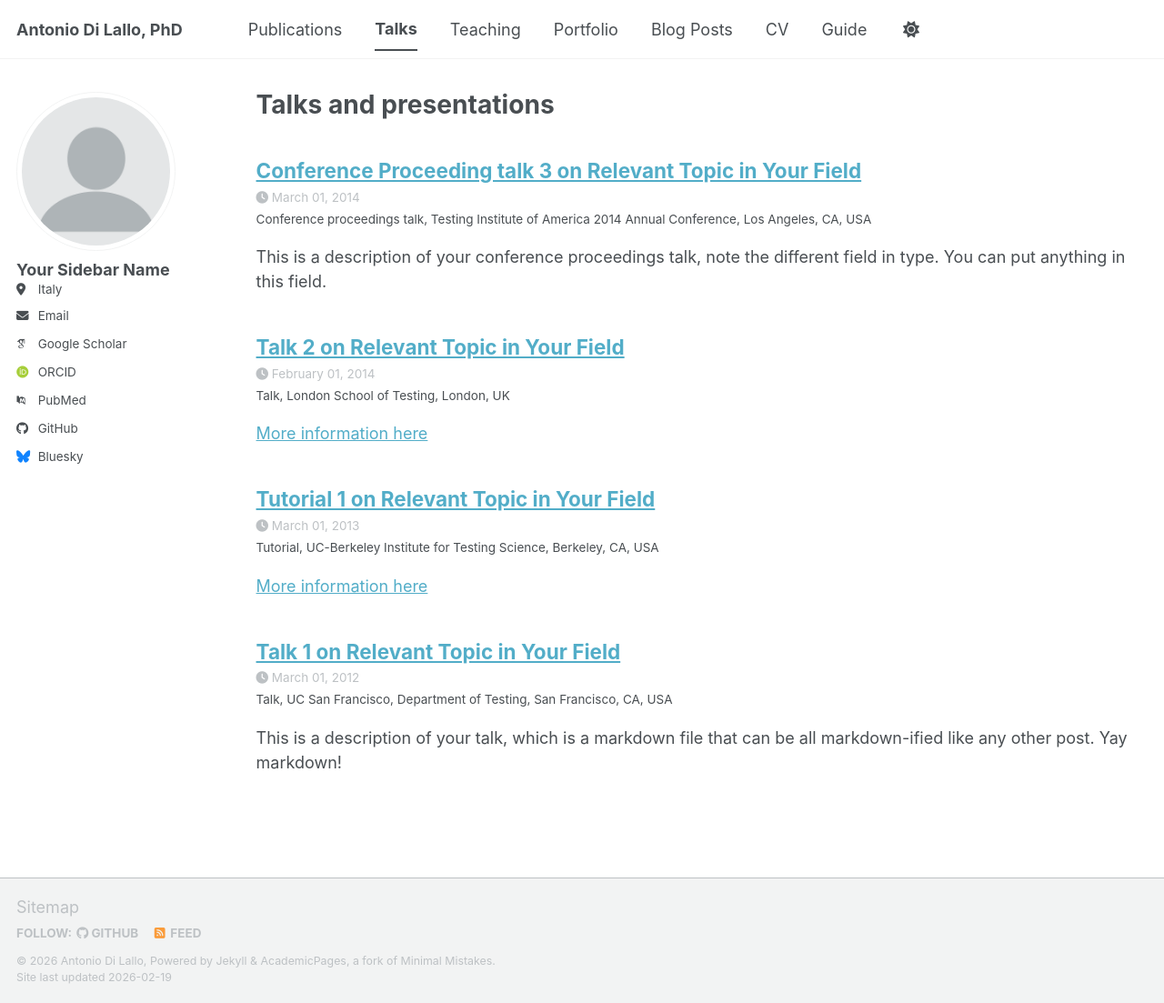
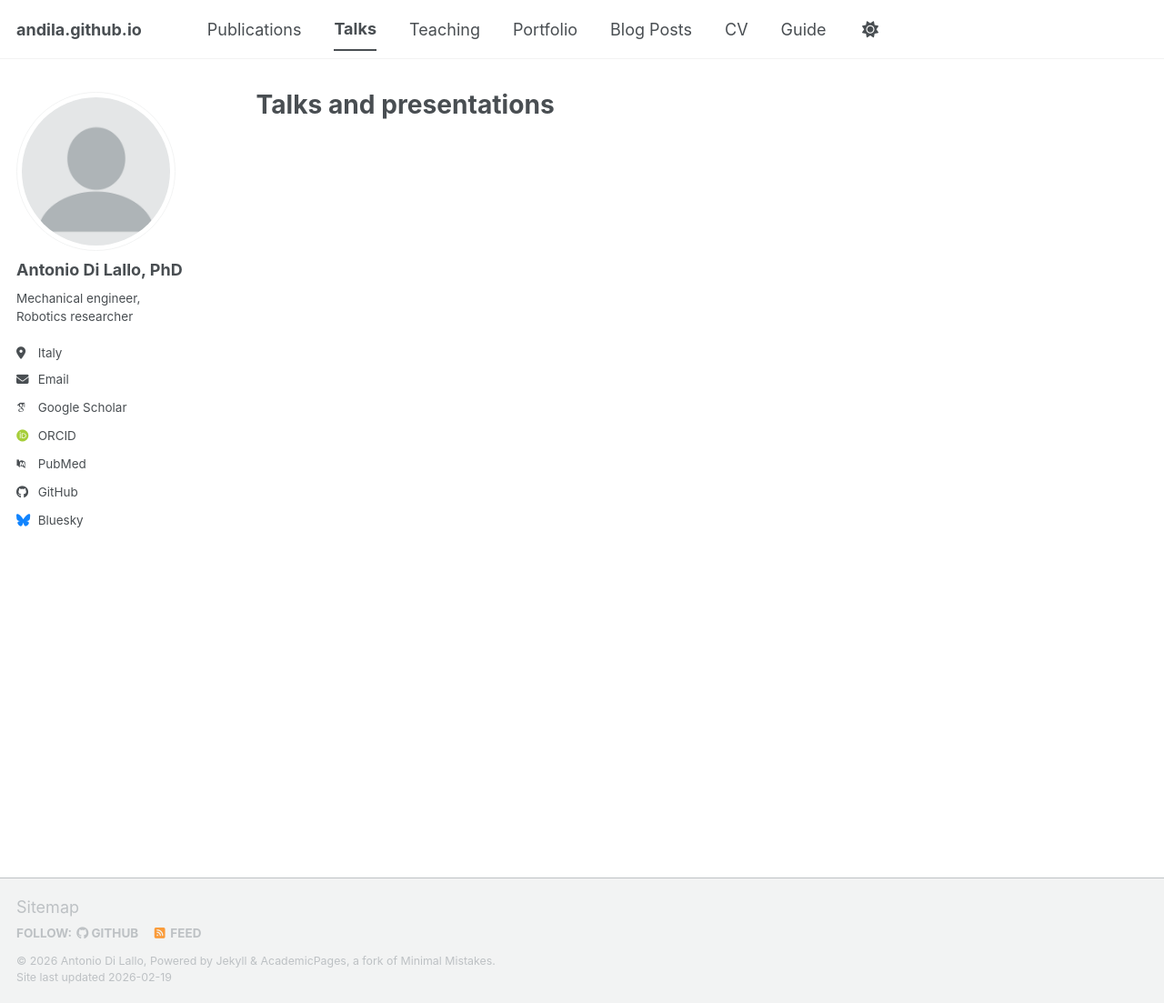
Before and after one commit to AnDiLa/andila.github.io, a Jekyll site: the page built from _pages/talks.html, in a window 1280 px wide and 1103 px high. Shown: the whole window at 91% size. Built offline with Jekyll 4.4.1, drawn with Linux system fonts in a browser that asks for light colours; some web fonts are replaced; a script bundle is joined from its source files by our own code; library files that are not in the unit come from our copies; some of the changed lines change nothing that is shown.

Commit message:
Update personal details in _config.yml

```diff
--- a/_config.yml
+++ b/_config.yml
@@ -9,10 +9,10 @@
 # Basic Site Settings
 locale                   : "en-US"
 site_theme               : "default" # The available themes options are "default", "air", "sunrise", "mint", "dirt" and "contrast"
-title                    : "Antonio Di Lallo, PhD"
+title                    : #"Antonio Di Lallo's Webpage"
 title_separator          : "-"
 name                     : &name "Antonio Di Lallo"
-description              : &description "Your Name's academic portfolio"   # Update this with a general description of your site, this is the default if not overridden by a page
+description              : &description "Antonio Di Lallo's portfolio"   # Update this with a general description of your site, this is the default if not overridden by a page
 url                      : https://andila.github.io # The base hostname & protocol for your site e.g. "https://[your GitHub username].github.io",
                                                            # or if you already have some other page hosted on Github then use "https://[your GitHub username].github.io/[Your Repo Name]"
 baseurl                  : "" # the subpath of your site, e.g. "/blog"
@@ -24,9 +24,9 @@
 author:
   # Biographic information
   avatar           : "profile.png"
-  name             : "Your Sidebar Name"
+  name             : "Antonio Di Lallo, PhD"
   pronouns         : # example: "she/her"
-  bio              : #"Short biography for the left-hand sidebar"
+  bio              : "Mechanical engineer, Robotics researcher"
   location         : "Italy"
   employer         : #"Red Brick University"
   uri              : # URL
@@ -35,7 +35,7 @@
   # Academic websites
   academia         : # URL
   arxiv            : # URL - Update with the correct link to your profile
-  googlescholar    : "https://scholar.google.com/citations?user=PS_CX0AAAAAJ"
+  googlescholar    : "https://scholar.google.com/citations?user=FGNUFCcAAAAJ"
   inspire-hep      : # URL
   impactstory      : # URL
   orcid            : "https://orcid.org/yourorcidurl"
@@ -221,18 +221,18 @@
 
 # These settings control the types of collections used by the template
 collections:
-  teaching:
-    output: true
-    permalink: /:collection/:path/
+  #teaching:
+    #output: true
+    #permalink: /:collection/:path/
   publications:
     output: true
     permalink: /:collection/:path/
   portfolio:
     output: true
     permalink: /:collection/:path/
-  talks:
-    output: true
-    permalink: /:collection/:path/
+  #talks:
+    #output: true
+    #permalink: /:collection/:path/
 
 
 # These settings control how pages and collections are included in the site
```
